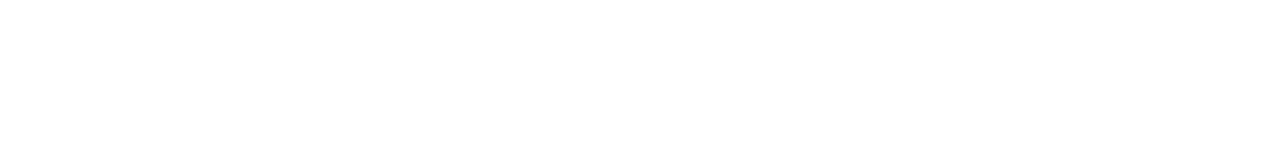
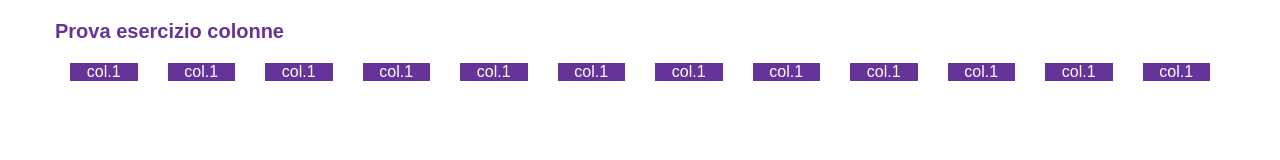
Before and after one commit to elepot87/html-css-12bool, a plain HTML site: page index.html in a window 1280 px wide. Drawn offline with Linux system fonts and the light colour scheme.

Commit message:
first 12bool css and first row

```diff
--- a/css/12bool.css
+++ b/css/12bool.css
@@ -0,0 +1,69 @@
+/* Container */
+
+.container {
+  max-width: 1170px;
+  margin: 0 auto;
+}
+
+/* Row */
+.row {
+  display: flex;
+  flex-direction: row;
+  flex-wrap: wrap;
+}
+
+/* Colum */
+
+[class*="col-"] {
+  padding-left: 15px;
+  padding-right: 15px;
+}
+
+.col-1 {
+  width: calc((100% / 12) * 1);
+}
+
+.col-2 {
+  width: calc((100% / 12) * 2);
+}
+
+.col-3 {
+  width: calc((100% / 12) * 3);
+}
+
+.col-4 {
+  width: calc((100% / 12) * 4);
+}
+
+.col-5 {
+  width: calc((100% / 12) * 5);
+}
+
+.col-6 {
+  /* width: calc((100% / 12) * 6); */
+  width: calc(100% / 6);
+}
+
+.col-7 {
+  width: calc((100% / 12) * 7);
+}
+
+.col-8 {
+  width: calc((100% / 12) * 8);
+}
+
+.col-9 {
+  width: calc((100% / 12) * 9);
+}
+
+.col-10 {
+  width: calc((100% / 12) * 10);
+}
+
+.col-11 {
+  width: calc((100% / 12) * 11);
+}
+
+.col-12 {
+  width: 100%;
+}
--- a/css/main.css
+++ b/css/main.css
@@ -0,0 +1,20 @@
+/* General */
+
+* {
+  margin: 0;
+  padding: 0;
+  box-sizing: border-box;
+  font-family: sans-serif;
+}
+
+.box {
+  background-color: rebeccapurple;
+  text-align: center;
+  color: #fff;
+}
+
+h1 {
+  color: rebeccapurple;
+  font-size: 20px;
+  margin: 20px 0;
+}
--- a/index.html
+++ b/index.html
@@ -10,5 +10,49 @@
     <!-- Link al css main -->
     <link rel="stylesheet" href="./css/main.css" />
   </head>
-  <body></body>
+  <body>
+    <section class="container">
+      <h1>Prova esercizio colonne</h1>
+      <!-- Prima riga -->
+      <div class="row">
+        <div class="col-1">
+          <div class="box">col.1</div>
+        </div>
+        <div class="col-1">
+          <div class="box">col.1</div>
+        </div>
+        <div class="col-1">
+          <div class="box">col.1</div>
+        </div>
+        <div class="col-1">
+          <div class="box">col.1</div>
+        </div>
+        <div class="col-1">
+          <div class="box">col.1</div>
+        </div>
+        <div class="col-1">
+          <div class="box">col.1</div>
+        </div>
+        <div class="col-1">
+          <div class="box">col.1</div>
+        </div>
+        <div class="col-1">
+          <div class="box">col.1</div>
+        </div>
+        <div class="col-1">
+          <div class="box">col.1</div>
+        </div>
+        <div class="col-1">
+          <div class="box">col.1</div>
+        </div>
+        <div class="col-1">
+          <div class="box">col.1</div>
+        </div>
+        <div class="col-1">
+          <div class="box">col.1</div>
+        </div>
+      </div>
+      <!-- Seconda riga -->
+    </section>
+  </body>
 </html>
```
